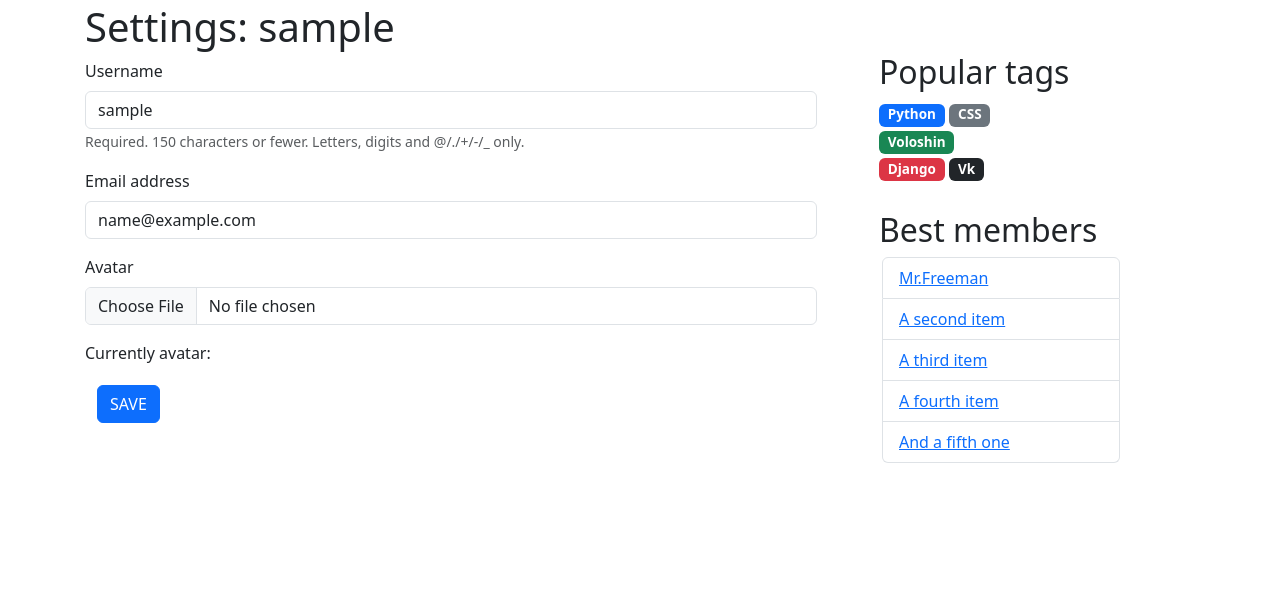
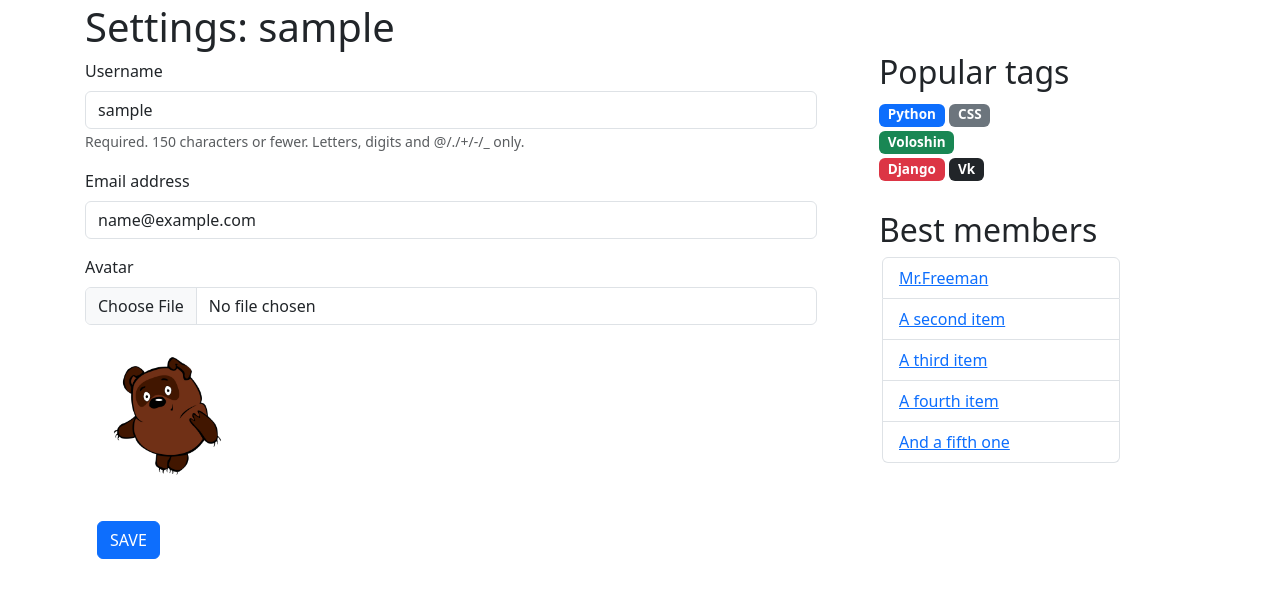
Before and after one commit to Karpov-Ivan/AskKarpov, a Django app: page /settings in a window 1280 px wide. Shown: the part 81-679 px from the top of the page. Run offline with Django 4.2, Linux system fonts and the light colour scheme; the visitor is signed in with stand-in values (Sample User, id 1); some libraries are stand-ins or nearby versions.

Commit message:
Homework 5

```diff
--- a/AskKarpov/app/forms.py
+++ b/AskKarpov/app/forms.py
@@ -63,16 +63,12 @@ class AnswerForm(forms.Form):
         return answer
 
 
-class ProfileForm(UserChangeForm):
+class ProfileForm(forms.ModelForm):
     avatar = forms.ImageField(required=False)
 
     class Meta:
         model = User
-        fields = ['username', 'email', 'avatar']
-
-    def __init__(self, *args, **kwargs):
-        super().__init__(*args, **kwargs)
-        self.fields.pop('password')
+        fields = ['username', 'email']
 
     def clean(self):
         cleaned_data = super().clean()
@@ -86,19 +82,14 @@ class ProfileForm(UserChangeForm):
 
         return cleaned_data
 
-    def save(self, commit=True):
-        user = super().save(commit)
-        avatar = self.cleaned_data['avatar']
+    def save(self, **kwargs):
+        user = super().save(**kwargs)
 
-        if commit:
-            if hasattr(user, 'profile'):
-                profile = user.profile
-                if avatar:
-                    profile.avatar = avatar
-                profile.save()
-            else:
-                if avatar:
-                    Profile.objects.create(user=user, avatar=avatar)
+        profile = user.profile
+        received_avatar = self.cleaned_data.get('avatar')
+        if received_avatar:
+            profile.avatar = self.cleaned_data.get('avatar')
+            profile.save()
 
         return user
 
--- a/AskKarpov/app/urls.py
+++ b/AskKarpov/app/urls.py
@@ -1,5 +1,7 @@
 from django.urls import path
 from app import views
+from django.conf.urls.static import static
+from django.conf import settings
 
 urlpatterns = [
     path('', views.index, name='index'),
@@ -12,3 +14,5 @@ urlpatterns = [
     path('ask', views.ask, name='ask'),
     path('settings', views.settings, name='settings'),
 ]
+
+urlpatterns += static(settings.MEDIA_URL, document_root=settings.MEDIA_ROOT)
--- a/AskKarpov/app/views.py
+++ b/AskKarpov/app/views.py
@@ -5,10 +5,11 @@ from django.contrib.auth import login as auth_login, authenticate
 from django.contrib.auth import logout as auth_logout
 from django.contrib.auth.decorators import login_required
 from django.views.decorators.csrf import csrf_protect
+from django.urls import reverse
+from django.db import transaction
+from django.forms.models import model_to_dict
+from .models import Question
 from .forms import LoginForm, RegisterForm, AnswerForm, ProfileForm, AskQuestionForm
-from django.urls import reverse
-from .models import Question
-from django.db import transaction
 
 
 def paginate(request, objects, per_page=10):
@@ -56,8 +57,6 @@ def question(request, question_id):
 
                 anchor = f'#answer-{answer.id}'
                 return HttpResponseRedirect(reverse('question', args=[question_id]) + f'?page={page_number}' + anchor)
-        else:
-            answer_form = AnswerForm()
 
         return render(request, template_name='question.html',
                       context={'question': item, 'questions': paginate(request, answers), 'form': answer_form})
@@ -142,11 +141,10 @@ def ask(request):
 
 @login_required(login_url='login', redirect_field_name='continue')
 def settings(request):
-    user = request.user
-    settings_form = ProfileForm(instance=user)
-
+    if request.method == 'GET':
+        settings_form = ProfileForm(initial=model_to_dict(request.user))
     if request.method == 'POST':
-        settings_form = ProfileForm(request.POST, request.FILES, instance=user)
+        settings_form = ProfileForm(request.POST, request.FILES, instance=request.user)
         if settings_form.is_valid():
             settings_form.save()
             return redirect('settings')
--- a/AskKarpov/askkarpov/settings.py
+++ b/AskKarpov/askkarpov/settings.py
@@ -119,8 +119,8 @@ USE_TZ = True
 # https://docs.djangoproject.com/en/4.2/howto/static-files/
 
 STATIC_URL = 'static/'
-MEDIA_URL = '/media/'
-MEDIA_ROOT = BASE_DIR / 'media'
+MEDIA_ROOT = BASE_DIR / 'uploads'
+MEDIA_URL = '/uploads/'
 
 # Default primary key field type
 # https://docs.djangoproject.com/en/4.2/ref/settings/#default-auto-field
--- a/AskKarpov/static/css/main.css
+++ b/AskKarpov/static/css/main.css
@@ -12,6 +12,7 @@ main > .container {
 .question-image {
     max-width: 150px;
     max-height: 150px;
+    margin-bottom: 10px;
 }
 
 .question-title {
--- a/AskKarpov/templates/components/answer-item.html
+++ b/AskKarpov/templates/components/answer-item.html
@@ -2,8 +2,8 @@
 
 <div class="row answer" id="answer-{{ answer_id }}">
     <div class="col-3">
-        {% if answer.profile.avatar %}
-        <img src="{{ answer.author.profile.avatar.url }}" alt="Avatar" class="question-image"/>
+        {% if answer.author.avatar %}
+        <img src="{{ answer.author.avatar.url }}" alt="Avatar" class="question-image"/>
         {% else %}
         <img src="{% static '/img/css_ava.png' %}" alt="Default Avatar" class="question-image"/>
         {% endif %}
--- a/AskKarpov/templates/components/question-item.html
+++ b/AskKarpov/templates/components/question-item.html
@@ -2,8 +2,8 @@
 
 <div class="row question">
     <div class="col-3">
-        {% if question.profile.avatar %}
-        <img src="{{ question.asker.profile.avatar.url }}" alt="Avatar" class="question-image"/>
+        {% if question.asker.avatar %}
+        <img src="{{ question.asker.avatar.url }}" alt="Avatar" class="question-image"/>
         {% else %}
         <img src="{% static '/img/css_ava.png' %}" alt="Default Avatar" class="question-image"/>
         {% endif %}
--- a/AskKarpov/templates/layouts/base.html
+++ b/AskKarpov/templates/layouts/base.html
@@ -26,7 +26,15 @@
             {% if user.is_authenticated %}
             <div class="row user">
                 <div class="col-5">
-                    <img src="{% static '/img/css_ava.png' %}" alt="" class="avatar"/>
+                    {% if request.user.profile.avatar %}
+                    <div>
+                        <img src="{{ request.user.profile.avatar.url }}" alt="Profile avatar" class="avatar"/>
+                    </div>
+                    {% else %}
+                    <div>
+                        <img src="{% static '/img/css_ava.png' %}" alt="Default Avatar" class="avatar"/>
+                    </div>
+                    {% endif %}
                 </div>
                 <div class="col-7">
                     <div class="username">
--- a/AskKarpov/templates/settings.html
+++ b/AskKarpov/templates/settings.html
@@ -11,7 +11,16 @@
 <form method="post" enctype="multipart/form-data">
     {% csrf_token %}
     {% bootstrap_form form %}
-    <p>Currently avatar: {{ request.user.profile.avatar }}</p>
+
+    {% if request.user.profile.avatar %}
+    <div>
+        <img src="{{ request.user.profile.avatar.url }}" alt="Profile avatar" class="question-image"/>
+    </div>
+    {% else %}
+    <div>
+        <img src="{% static '/img/css_ava.png' %}" alt="Default Avatar" class="question-image"/>
+    </div>
+    {% endif %}
 
     <div class="form-group row">
         <div class="col-sm-10">
```
Also changed, not shown: AskKarpov/uploads/avatars/IMG_11329_3_х_4_цветная.jpg (added), AskKarpov/uploads/avatars/IMG_2162.jpg (added), AskKarpov/uploads/avatars/imgonline-com-ua-Resize-T964cgQBgBy6Gro.jpg (added), AskKarpov/uploads/avatars/Снимок_экрана_2023-11-25_в_18.05.23.png (added), AskKarpov/uploads/avatars/Снимок_экрана_2023-11-27_в_01.36.15.png (added).
